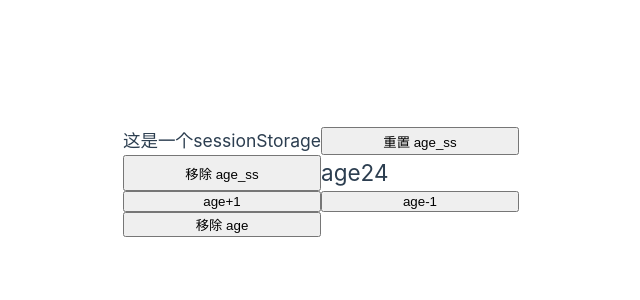
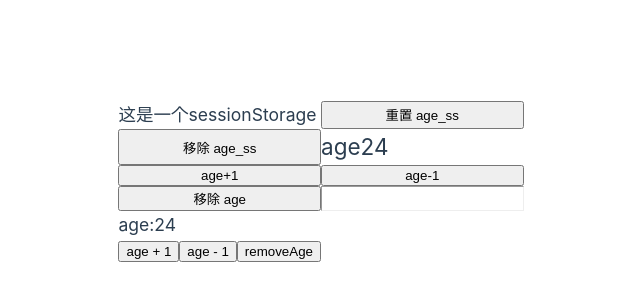
Before and after one commit to jackchoumine/petite-vue-hooks, a Vue app: page / in a window 1280 px wide. Shown: the part 218-518 px from the top of the page, without its empty margins (319-959 px from the left). Built offline with nearby package versions, Linux system fonts and the light colour scheme.

Commit message:
test: 全局单例的 useLocalStorage

```diff
--- a/examples/App.vue
+++ b/examples/App.vue
@@ -9,6 +9,8 @@
 import { onMounted, ref, watch } from 'vue'
 
 import { useLocalStorage, useSessionStorage } from '../src/index'
+
+import UseLocalStorageDemo from './components/UseLocalStorageDemo.vue'
 
 const [age, removeAge] = useLocalStorage('age', 24)
 
@@ -34,6 +36,8 @@ function changeAge2(step) {
   <button @click="changeAge2(+1)">age+1</button>
   <button @click="changeAge2(-1)">age-1</button>
   <button @click="removeAge">移除 age</button>
+  <hr />
+  <UseLocalStorageDemo />
 </template>
 
 <style scoped>
--- /dev/null
+++ b/examples/components/UseLocalStorageDemo.vue
@@ -0,0 +1,24 @@
+<script setup>
+import { useLocalStorage } from '../../src/index'
+
+const [age, removeAge] = useLocalStorage('age', 24)
+
+function changeAge2(step) {
+  age.value += step
+}
+</script>
+
+<template>
+  <div class="useLocalStorageDemo">
+    <h3>age:{{ age }}</h3>
+    <button @click="changeAge2(+1)">age + 1</button>
+    <button @click="changeAge2(-1)">age - 1</button>
+    <button @click="removeAge">removeAge</button>
+  </div>
+</template>
+
+<style scoped lang="scss">
+.useLocalStorageDemo {
+  // scss code
+}
+</style>
--- a/package.json
+++ b/package.json
@@ -32,6 +32,7 @@
     "jsdom": "^24.0.0",
     "npm-run-all2": "^6.1.1",
     "prettier": "^3.0.3",
+    "sass": "^1.70.0",
     "typescript": "~5.3.0",
     "vite": "^5.0.11",
     "vite-plugin-dts": "^3.7.2",
```
Also changed, not shown: 1 other file (tests, documents, lock files or other folders).
